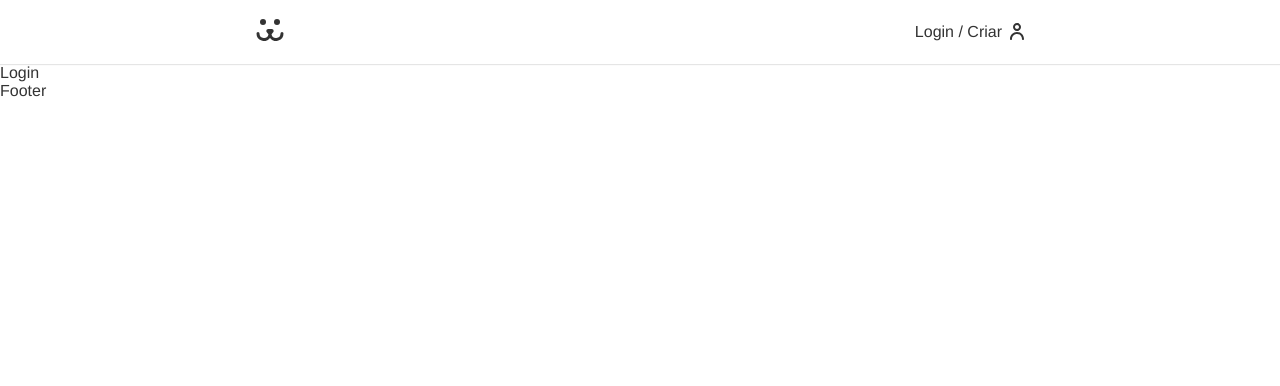
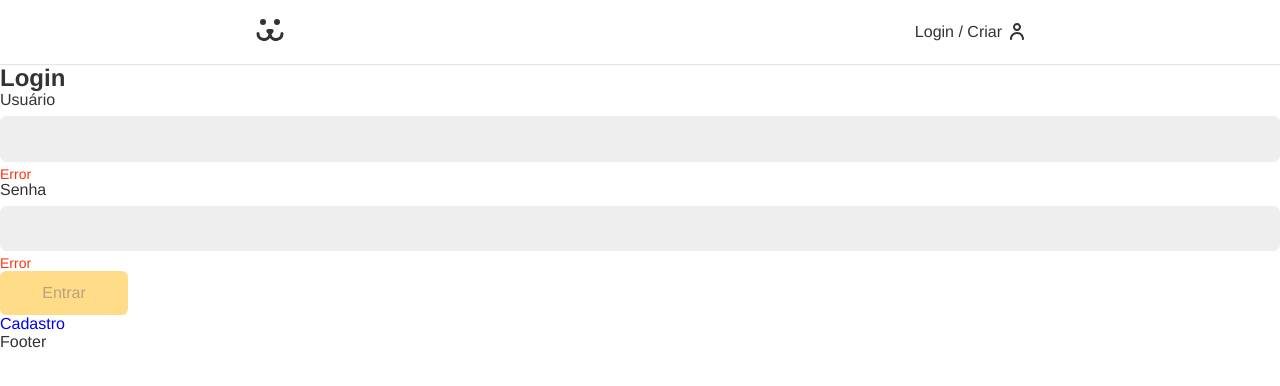
Before and after one commit to getBraga/dogs-react, a React (Vite) app: page /login in a window 1280 px wide. Shown: the top 386 px of the page. Built offline with nearby package versions, Linux system fonts and the light colour scheme.

Commit message:
criando novos components e fazendo a estilizacao dele

```diff
--- a/src/App.jsx
+++ b/src/App.jsx
@@ -12,7 +12,7 @@
         <Header />
         <Routes>
           <Route path="/" element={<Home />} />
-          <Route path="/login" element={<Login />} />
+          <Route path="/login/*" element={<Login />} />
         </Routes>
         <Footer />
       </BrowserRouter>
--- /dev/null
+++ b/src/Components/Forms/Button.jsx
@@ -0,0 +1,11 @@
+import React from "react";
+import styles from "./Button.module.css";
+const Button = ({ children, ...props }) => {
+  return (
+    <button {...props} className={styles.button}>
+      {children}
+    </button>
+  );
+};
+
+export default Button;
--- /dev/null
+++ b/src/Components/Forms/Button.module.css
@@ -0,0 +1,23 @@
+.button {
+  font-size: 1rem;
+  font-family: var(--type-fisrt);
+  cursor: pointer;
+  border: none;
+  border-radius: 0.4rem;
+  background: #fb1;
+  color: #764701;
+  min-width: 8rem;
+  padding: 0.8rem 1.2rem;
+  box-sizing: border-box;
+  transition: 0.1s;
+}
+
+.button:hover,
+.button:focus {
+  outline: none;
+  box-shadow: 0 0 0 3px #fea, 0 0 0 4px #fb1;
+}
+.button:disabled {
+  opacity: 0.5;
+  cursor: wait;
+}
--- /dev/null
+++ b/src/Components/Forms/Input.jsx
@@ -0,0 +1,15 @@
+import React from "react";
+import styles from "./Input.module.css";
+const Input = ({ label, type, name }) => {
+  return (
+    <div className={styles.wrapper}>
+      <label htmlFor={name} className={styles.label}>
+        {label}
+      </label>
+      <input id={name} name={name} className={styles.input} type={type} />
+      <p className={styles.error}>Error</p>
+    </div>
+  );
+};
+
+export default Input;
--- /dev/null
+++ b/src/Components/Forms/Input.module.css
@@ -0,0 +1,33 @@
+.wrappper {
+  margin-bottom: 1rem;
+}
+.input {
+  border: 1px solid #eee;
+  display: block;
+  width: 100%;
+  font-size: 1rem;
+  padding: 0.8rem;
+  border-radius: 0.4rem;
+  background: #eee;
+  transition: 0.3s;
+}
+.input:hover,
+.input:focus {
+  outline: none;
+  border-color: #fb1;
+  background: white;
+  box-shadow: 0 0 0 3px #fea;
+}
+
+.label {
+  display: block;
+  font-size: 1rem;
+  line-height: 1;
+  padding-bottom: 0.5rem;
+}
+
+.error {
+  color: #f31;
+  font-size: 0.875rem;
+  margin-top: 0.25rem;
+}
--- a/src/Components/Login/Login.jsx
+++ b/src/Components/Login/Login.jsx
@@ -1,7 +1,20 @@
 import React from "react";
-
+import { Route, Routes } from "react-router-dom";
+import LoginForm from "./LoginForm";
+import LoginCreate from "./LoginCreate";
+import LoginPasswordLost from "./LoginPasswordLost";
+import LoginPasswordReset from "./LoginPasswordReset";
 const Login = () => {
-  return <div>Login</div>;
+  return (
+    <div>
+      <Routes>
+        <Route path="/" element={<LoginForm />}></Route>
+        <Route path="/criar" element={<LoginCreate />}></Route>
+        <Route path="/perdeu" element={<LoginPasswordLost />}></Route>
+        <Route path="/resetar" element={<LoginPasswordReset />}></Route>
+      </Routes>
+    </div>
+  );
 };
 
 export default Login;
--- /dev/null
+++ b/src/Components/Login/LoginCreate.jsx
@@ -0,0 +1,8 @@
+import React from "react";
+
+const LoginCreate = () => {
+  console.log("Aaaaaaaaaaa");
+  return <div>Login Create</div>;
+};
+
+export default LoginCreate;
--- /dev/null
+++ b/src/Components/Login/LoginForm.jsx
@@ -0,0 +1,39 @@
+import React from "react";
+import { Link } from "react-router-dom";
+import Input from "../Forms/Input";
+import Button from "../Forms/Button";
+
+const LoginForm = () => {
+  const [username, setUsername] = React.useState("");
+  const [password, setPassword] = React.useState("");
+  function handleSubmit(event) {
+    event.preventDefault();
+    fetch("https://dogsapi.origamid.dev/json/jwt-auth/v1/token", {
+      method: "POST",
+      headers: {
+        "Content-Type": "application/json",
+      },
+      body: JSON.stringify({ username, password }),
+    })
+      .then((response) => {
+        console.log(response);
+        return response.json();
+      })
+      .then((json) => {
+        console.log(json);
+      });
+  }
+  return (
+    <section>
+      <h1>Login</h1>
+      <form action="" onSubmit={handleSubmit}>
+        <Input label="Usuário" type="text" name="username" />
+        <Input label="Senha" type="password" name="password" />
+        <Button disabled>Entrar</Button>
+      </form>
+      <Link to="/login/criar">Cadastro</Link>
+    </section>
+  );
+};
+
+export default LoginForm;
--- /dev/null
+++ b/src/Components/Login/LoginPasswordLost.jsx
@@ -0,0 +1,7 @@
+import React from "react";
+
+const LoginPasswordLost = () => {
+  return <div></div>;
+};
+
+export default LoginPasswordLost;
--- /dev/null
+++ b/src/Components/Login/LoginPasswordReset.jsx
@@ -0,0 +1,7 @@
+import React from "react";
+
+const LoginPasswordReset = () => {
+  return <div></div>;
+};
+
+export default LoginPasswordReset;
```
